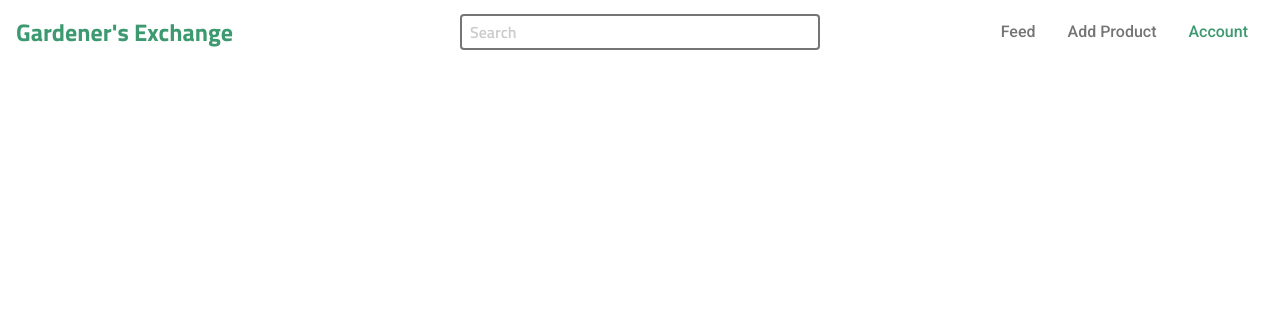
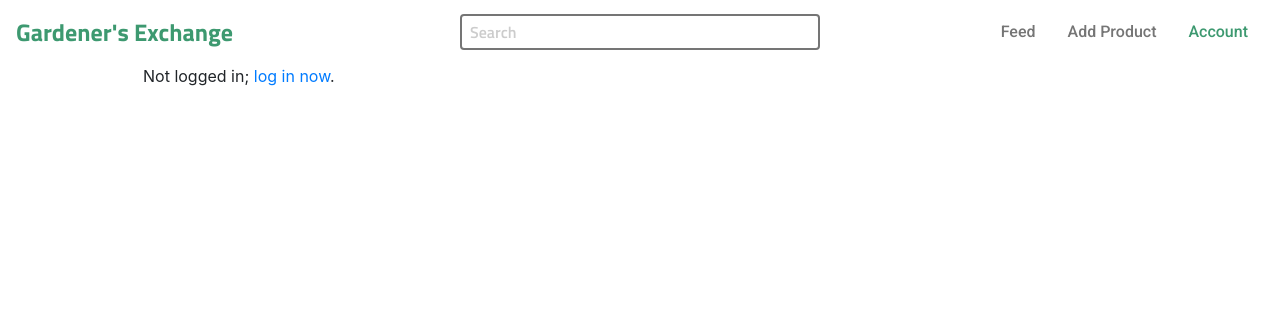
Before and after one commit to hanneswidrig/taj-mahal, a Flask app: page /account in a window 1280 px wide. Shown: the top 324 px of the page. Run offline with Flask 2, Linux system fonts and the light colour scheme; parts of the project's set-up code (start-up, migrations or seed data) failed here and were passed over; some libraries are stand-ins or nearby versions.

Commit message:
Log in is fully functional on the front end.

```diff
--- a/app.py
+++ b/app.py
@@ -212,14 +212,14 @@ def log_in():
 			session['email'] = login_form.email.data
 			#session['remember'] = login_form.remember.data
 			flash('User {} logged in'.format(session['email']))
-			return redirect(url_for('account'))
+			return redirect(url_for('index'))
 
 	# Render the form if:
 	# 1. This is a GET request and we want to send the empty form.
 	# 2. This is a POST request and the form failed to validate.
 	# 3. The form validated but the password was wrong.
 
-	return render_template('index.html', form=login_form)
+	return render_template('log-in.html', form=login_form)
 
 @app.route('/logout')
 def logout():
--- a/templates/account.html
+++ b/templates/account.html
@@ -17,6 +17,12 @@
 		</div>
 	</a>
 </div>
+
 {% endblock %}
 {% block content %}
+    {% if 'email' in session %}
+    <p>Logged in as {{ session.email }}; <a href="{{ url_for('logout') }}">log out</a>.</p>
+{% else %}
+    <p>Not logged in; <a href="{{ url_for('log_in') }}">log in now</a>.</p>
+{% endif %}
 {% endblock %}
```
Also changed, not shown: templates/log-in.html (+0 -7 lines).
